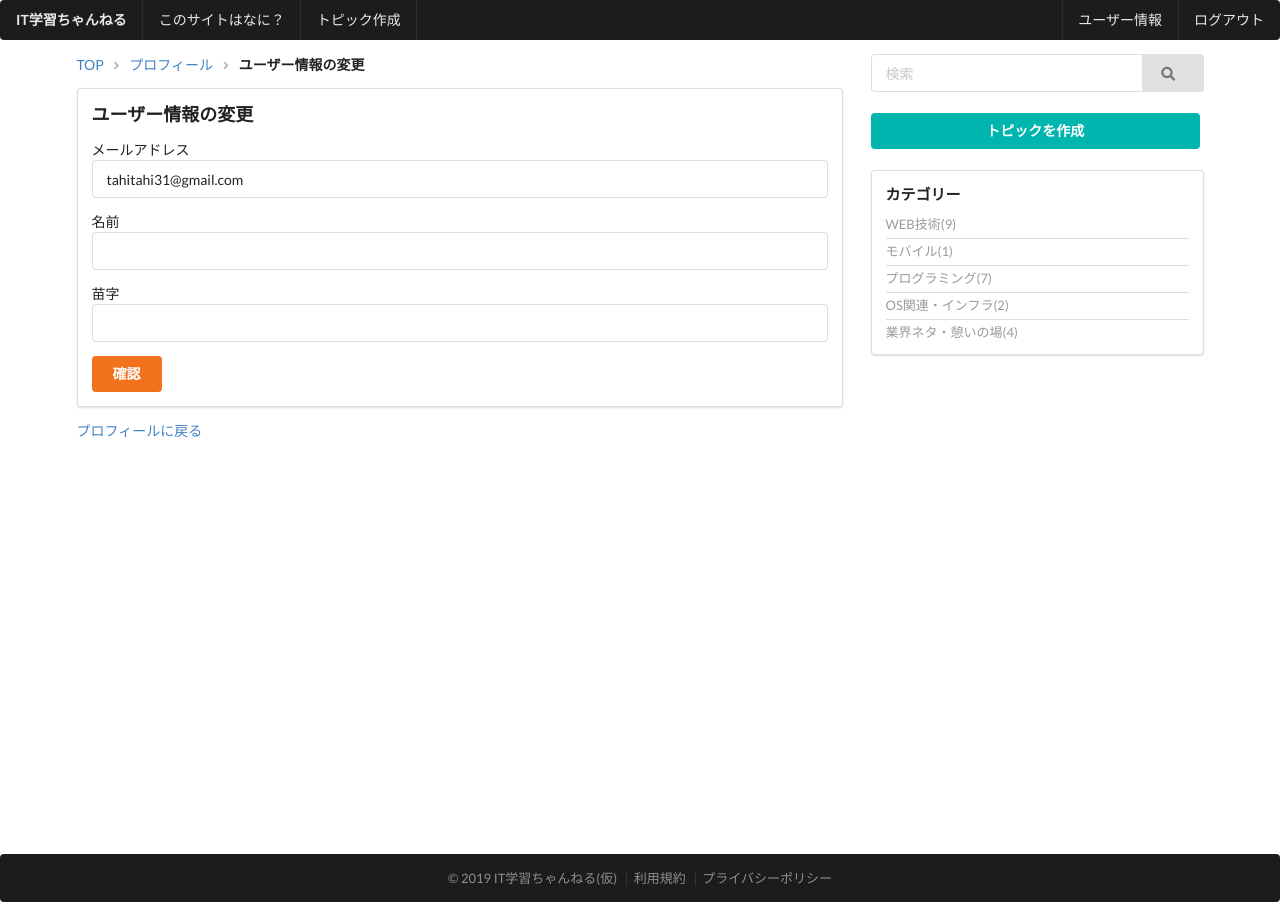
After one commit to Hiroaki-Iwata/django_bbs, a Django app: page /accounts/change/ in a window 1280 px wide. The commit adds this page. Run offline with Django 3.2, Linux system fonts and the light colour scheme; a user stored in the database is signed in; data comes from the database, SQL or seed files in the repository; both versions use the stored data as it was after the commit; some libraries are stand-ins or nearby versions.

Commit message:
ユーザー情報変更画面

```diff
--- /dev/null
+++ b/accounts/forms.py
@@ -0,0 +1,33 @@
+from django.forms import ModelForm
+from django.contrib.auth.models import User
+
+class UserChangeForm(ModelForm):
+    print("aaaaaa")
+    class Meta:
+        model = User
+        fields = (
+            'email',
+            'last_name',
+            'first_name',
+        )
+        labels = {
+            'email':'メールアドレス','last_name':'名前','first_name':'苗字'
+        }
+
+
+    def __init__(self, email=None, first_name=None, last_name=None, *args, **kwargs):
+        kwargs.setdefault('label_suffix', '')
+        super().__init__(*args, **kwargs)
+        # ユーザーの更新前情報をフォームに挿入
+        if email:
+            self.fields['email'].widget.attrs['value'] = email
+        if first_name:
+            self.fields['first_name'].widget.attrs['value'] = first_name
+        if last_name:
+            self.fields['last_name'].widget.attrs['value'] = last_name
+
+    def update(self, user):
+        user.email = self.cleaned_data['email']
+        user.first_name = self.cleaned_data['first_name']
+        user.last_name = self.cleaned_data['last_name']
+        user.save()
--- a/accounts/urls.py
+++ b/accounts/urls.py
@@ -6,4 +6,5 @@ app_name = 'accounts'
 urlpatterns = [
     path('create/', views.UserCreateView.as_view(), name="create"),
     path('profile/', views.UserProfileView.as_view(), name="profile"),
+    path('change/', views.UserChangeView.as_view(), name="change"),
 ]
--- a/accounts/views.py
+++ b/accounts/views.py
@@ -5,6 +5,7 @@ from django.contrib.auth.models import User
 from django.contrib.auth.mixins import LoginRequiredMixin
 from django.urls import reverse_lazy
 from django.contrib.auth import login, authenticate
+from .forms import UserChangeForm
 
 class UserCreateView(FormView):
     form_class = UserCreationForm
@@ -34,3 +35,23 @@ class UserProfileView(LoginRequiredMixin, TemplateView):
     template_name = 'registration/profile.html'
     def get_queryset(self):
         return User.objects.get(id=self.request.user.id)
+
+class UserChangeView(LoginRequiredMixin, FormView):
+    template_name = 'registration/change.html'
+    form_class = UserChangeForm
+    success_url = reverse_lazy('accounts:profile')
+
+    def form_valid(self, form):
+        #formのupdateメソッドにログインユーザーを渡して更新
+        form.update(user=self.request.user)
+        return super().form_valid(form)
+
+    def get_form_kwargs(self):
+        kwargs = super().get_form_kwargs()
+        # 更新前のユーザー情報をkwargsとして渡す
+        kwargs.update({
+            'email' : self.request.user.email,
+            'first_name' : self.request.user.first_name,
+            'last_name' : self.request.user.last_name,
+        })
+        return kwargs
--- /dev/null
+++ b/templates/registration/change.html
@@ -0,0 +1,27 @@
+{% extends 'base/base.html' %}
+{% block title %}ITについて切磋琢磨する掲示板 - {{ block.super }}{% endblock %}
+{% block content %}
+<div class="ui grid stackable">
+    <div class="eleven wide column">
+        <div class="ui breadcrumb">
+            <a href="{% url 'base:top' %}" class="section">TOP</a>
+            <i class="right angle icon divider"></i>
+            <a href="{% url 'accounts:profile' %}" class="section">プロフィール</a>
+            <i class="right angle icon divider"></i>
+            <div class="active section">ユーザー情報の変更</div>
+        </div>
+        <div class="ui segment">
+            <div class="content">
+                <div class="header"><h3>ユーザー情報の変更</h3></div>
+                <form class="ui form" action="" method="POST">
+                    {% csrf_token %}
+                    {{form.as_p}}
+                    <button class="ui orange button" type="submit">確認</button>
+                </form>
+            </div>
+        </div>
+        <a href="{% url 'accounts:profile' %}">プロフィールに戻る</a>
+    </div>
+    {% include 'base/sidebar.html' %}
+</div>
+{% endblock %}
--- a/templates/registration/profile.html
+++ b/templates/registration/profile.html
@@ -19,7 +19,7 @@
                 </div>
             </div>
         </div>
-        <a class="ui button" href="">登録情報変更</a>
+        <a class="ui button" href="{% url 'accounts:change' %}">登録情報変更</a>
         <a class="ui button" href="{% url 'password_change' %}">パスワード変更</a>
     </div>
     {% include 'base/sidebar.html' %}
```
Also changed, not shown: db.sqlite3.
